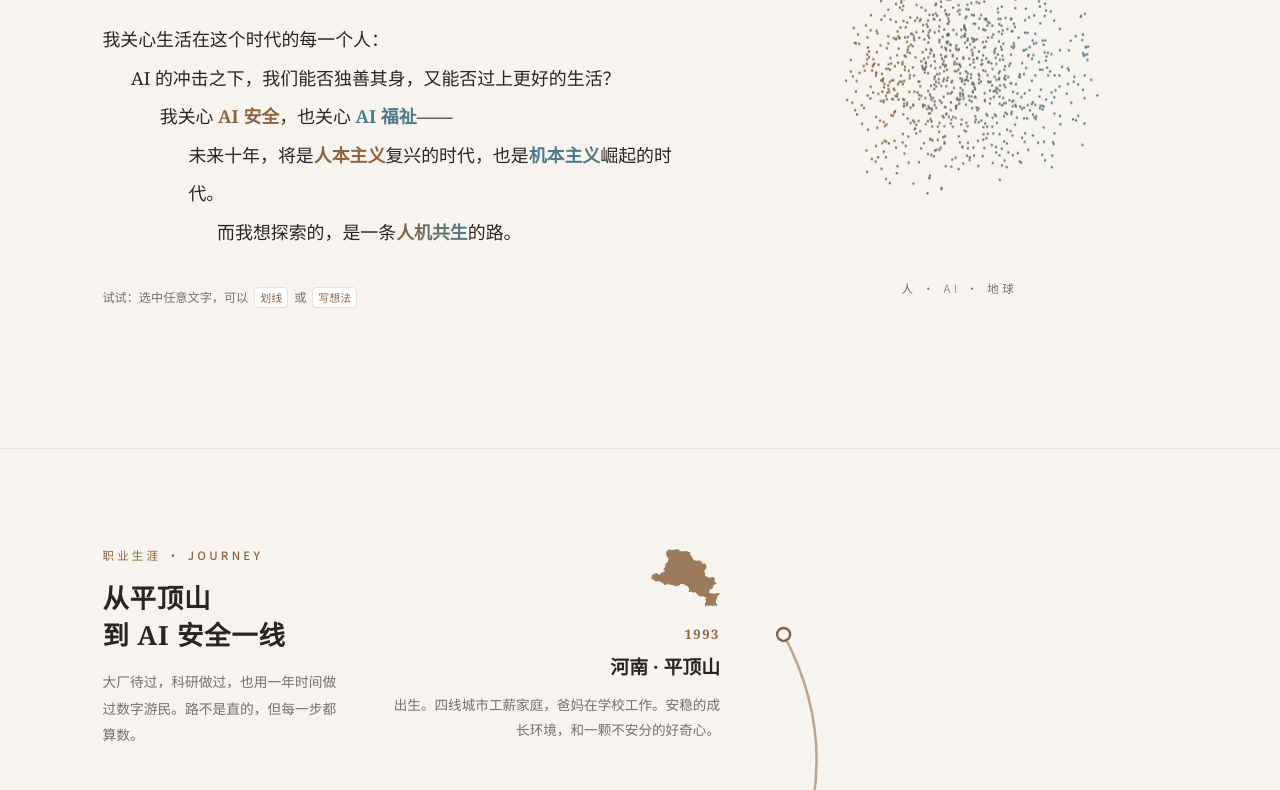
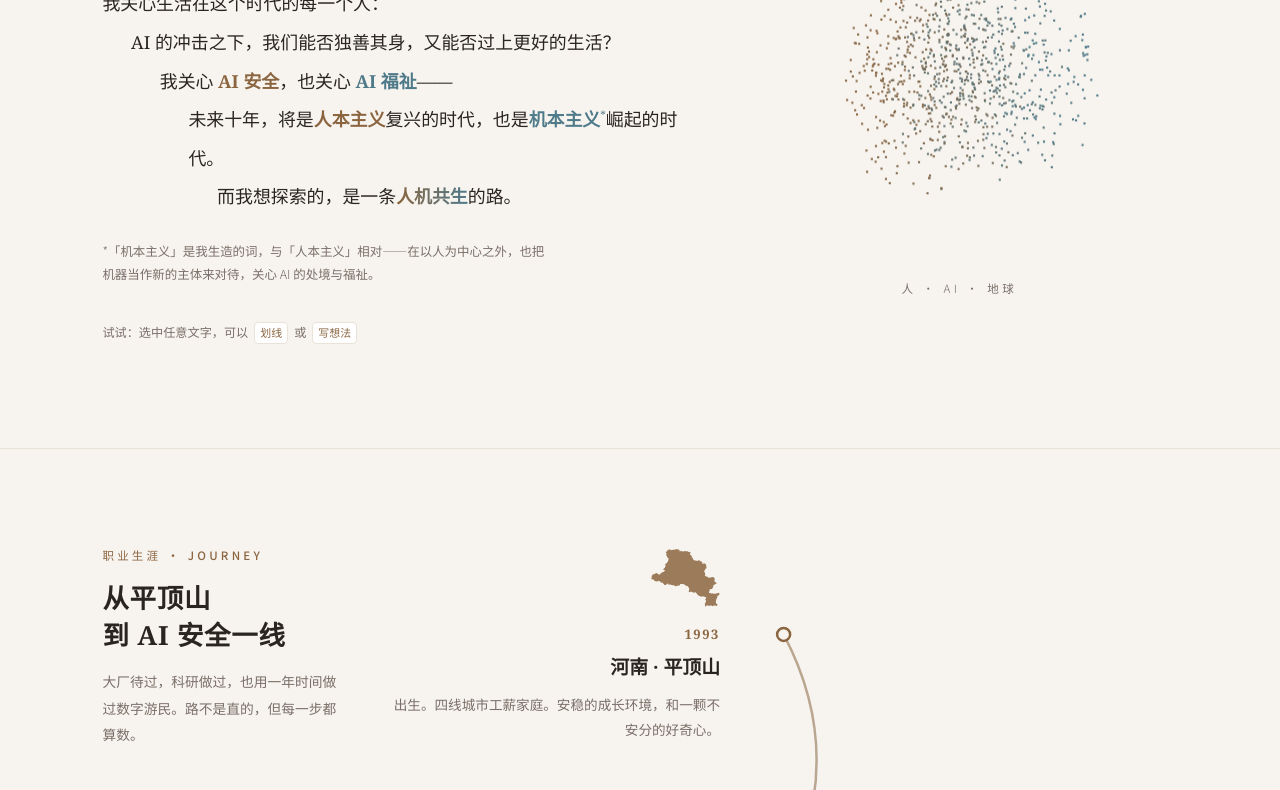
Before and after one commit to jingedawang/Homepage, a plain HTML site: page index-v2.html in a window 1280 px wide. Shown: the part 352-1142 px from the top of the page. Drawn offline with Linux system fonts and the light colour scheme.

Commit message:
v3 文案修订：删爸妈描述、北理工改上课、旷视/微软/西湖描述更新、机本主义加脚注

```diff
--- a/index-v2.html
+++ b/index-v2.html
@@ -136,6 +136,14 @@
     .creed .step:nth-child(3) { padding-left: 3.2em; }
     .creed .step:nth-child(4) { padding-left: 4.8em; }
     .creed .step:nth-child(5) { padding-left: 6.4em; }
+    .coin-ref { font-size: 0.62em; font-weight: 400; }
+    .coin-note {
+      margin-top: 1.5rem;
+      font-size: 0.78rem;
+      color: var(--ink-soft);
+      line-height: 1.9;
+      max-width: 36em;
+    }
 
     mark { background: none; color: inherit; padding: 0; }
     .w-human  { color: var(--accent); font-weight: 600; }
@@ -168,13 +176,13 @@
     }
 
     /* 入場过渡（JS 加 ready；无 JS 时全部可见） */
-    .js .hero-eyebrow, .js .hero-name, .js .creed .step, .js .hero-visual {
+    .js .hero-eyebrow, .js .hero-name, .js .creed .step, .js .coin-note, .js .hero-visual {
       opacity: 0;
       transform: translateY(14px);
       transition: opacity 0.8s ease, transform 0.8s ease;
     }
     .js.ready .hero-eyebrow, .js.ready .hero-name, .js.ready .creed .step,
-    .js.ready .hero-visual { opacity: 1; transform: none; }
+    .js.ready .coin-note, .js.ready .hero-visual { opacity: 1; transform: none; }
     .js.ready .hero-eyebrow { transition-delay: 0.1s; }
     .js.ready .hero-name { transition-delay: 0.3s; }
     .js.ready .hero-visual { transition-delay: 0.5s; }
@@ -183,6 +191,7 @@
     .js.ready .creed .step:nth-child(3) { transition-delay: 0.95s; }
     .js.ready .creed .step:nth-child(4) { transition-delay: 1.15s; }
     .js.ready .creed .step:nth-child(5) { transition-delay: 1.35s; }
+    .js.ready .coin-note { transition-delay: 1.55s; }
 
     /* ── Section 骨架：左侧粘性标题 + 右侧内容 ────────────── */
     .layout {
@@ -644,9 +653,10 @@
         <span class="step">我关心生活在这个时代的每一个人：</span>
         <span class="step">AI 的冲击之下，我们能否独善其身，又能否过上更好的生活？</span>
         <span class="step">我关心 <mark class="w-human">AI 安全</mark>，也关心 <mark class="w-machine">AI 福祉</mark>——</span>
-        <span class="step">未来十年，将是<mark class="w-human">人本主义</mark>复兴的时代，也是<mark class="w-machine">机本主义</mark>崛起的时代。</span>
+        <span class="step">未来十年，将是<mark class="w-human">人本主义</mark>复兴的时代，也是<mark class="w-machine">机本主义<sup class="coin-ref">*</sup></mark>崛起的时代。</span>
         <span class="step">而我想探索的，是一条<mark class="w-sym">人机共生</mark>的路。</span>
       </div>
+      <p class="coin-note">*「机本主义」是我生造的词，与「人本主义」相对——在以人为中心之外，也把机器当作新的主体来对待，关心 AI 的处境与福祉。</p>
       <p class="hl-tip">试试：选中任意文字，可以<kbd>划线</kbd>或<kbd>写想法</kbd></p>
     </div>
     <div class="hero-visual">
@@ -680,13 +690,13 @@
         </div>
         <p class="j-year">1993</p>
         <h3 class="j-place">河南 · 平顶山</h3>
-        <p class="j-desc prose">出生。四线城市工薪家庭，爸妈在学校工作。安稳的成长环境，和一颗不安分的好奇心。</p>
+        <p class="j-desc prose">出生。四线城市工薪家庭。安稳的成长环境，和一颗不安分的好奇心。</p>
       </div>
       <div class="j-item">
         <div class="j-fig"><img src="images/timeline/bit.png" alt="北京理工大学校徽" loading="lazy" /></div>
         <p class="j-year">大学</p>
         <h3 class="j-place">北京理工大学</h3>
-        <p class="j-desc prose">本科。在北京开始接触更大的世界，写诗、读书、写代码。</p>
+        <p class="j-desc prose">本科。在北京开始接触更大的世界，上课、读书、写代码。</p>
       </div>
       <div class="j-item">
         <div class="j-fig"><img src="images/timeline/cas.png" alt="中国科学院" loading="lazy" /></div>
@@ -698,19 +708,19 @@
         <div class="j-fig"><img src="images/timeline/megvii.png" alt="旷视科技" loading="lazy" style="mix-blend-mode: normal; border-radius: 10px;" /></div>
         <p class="j-year">工作</p>
         <h3 class="j-place">旷视科技</h3>
-        <p class="j-desc prose">AI 公司的一线工程经验。</p>
+        <p class="j-desc prose">在研究院 SLAM 组做机器人和视觉导航定位研发。</p>
       </div>
       <div class="j-item">
         <div class="j-fig"><img src="images/timeline/microsoft.svg" alt="微软" loading="lazy" /></div>
         <p class="j-year">工作</p>
         <h3 class="j-place">微软</h3>
-        <p class="j-desc prose">大厂体系里的打磨。</p>
+        <p class="j-desc prose">开发 Bing Maps 的搜索引擎。</p>
       </div>
       <div class="j-item">
         <div class="j-fig"><img src="images/timeline/westlake.svg" alt="西湖大学" loading="lazy" /></div>
         <p class="j-year">研究</p>
         <h3 class="j-place">西湖大学</h3>
-        <p class="j-desc prose">回到研究环境，继续探索。</p>
+        <p class="j-desc prose">尝试用 AI 加速科研。</p>
       </div>
       <div class="j-item">
         <div class="j-fig">
```
